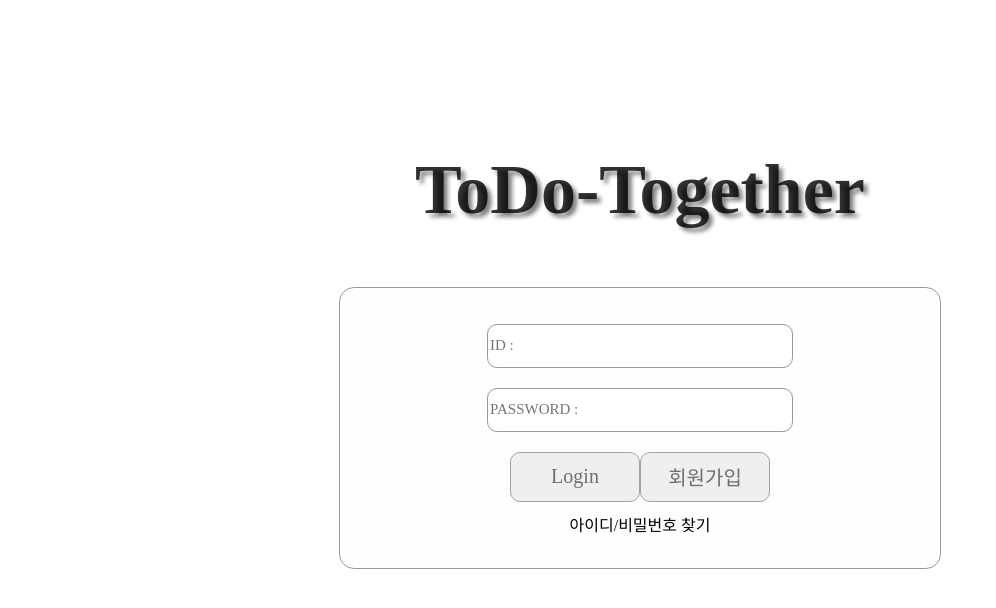
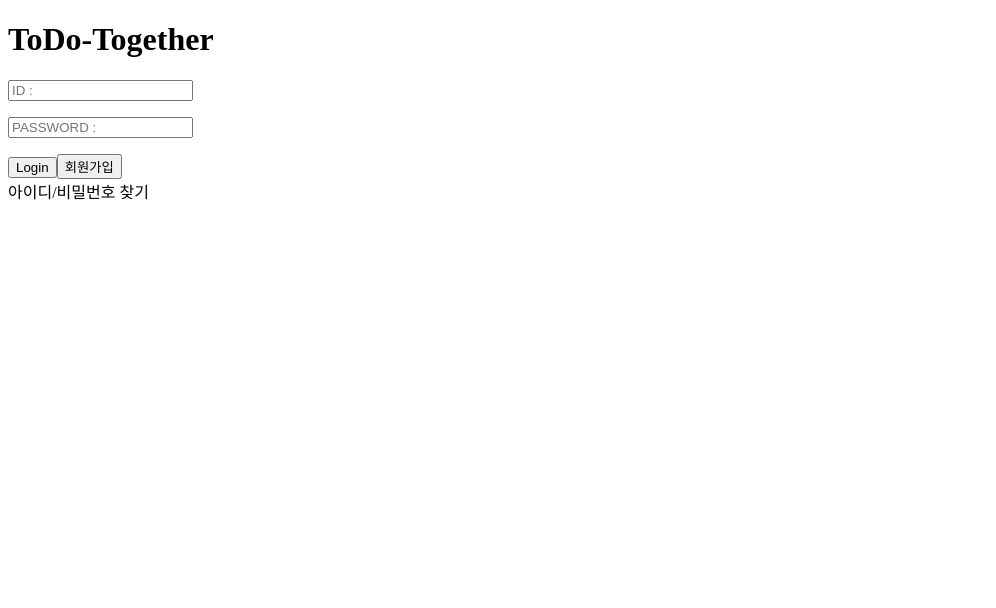
Before and after one commit to nuyh99/WAP_Todo, a React (Create React App) app: page / in a window 1280 px wide. Shown: the top 608 px of the page, without its empty margins (0-996 px from the left). Built offline with nearby package versions, Linux system fonts and the light colour scheme.

Commit message:
05.10 Date GUI

```diff
--- a/package.json
+++ b/package.json
@@ -6,11 +6,13 @@
     "@emotion/react": "^11.9.0",
     "@emotion/styled": "^11.8.1",
     "@mui/icons-material": "^5.6.2",
-    "@mui/material": "^5.6.3",
+    "@mui/material": "^5.6.4",
+    "@mui/x-date-pickers": "^5.0.0-alpha.2",
     "@testing-library/jest-dom": "^5.16.4",
     "@testing-library/react": "^13.1.1",
     "@testing-library/user-event": "^13.5.0",
     "axios": "^0.27.2",
+    "date-fns": "^2.28.0",
     "install": "^0.13.0",
     "react": "^18.1.0",
     "react-beautiful-dnd": "^13.1.0",
--- a/src/Register/Login.css
+++ /dev/null
@@ -1,72 +0,0 @@
-body {
-  margin: 10px;
-  padding: 0 10px 10px 10px;
-  text-align: center;
-  background-color: white;
-}
-
-a:link {
-  color: rgb(81, 80, 80);
-  text-decoration: none;
-}
-a:visited {
-  color: rgb(81, 80, 80);
-}
-a:hover {
-  color: black;
-}
-
-h1 {
-  font-size: 70px;
-  margin-top: 150px;
-  padding: 0 0 10px 0;
-  color: rgba(0, 0, 0, 0.805);
-  font-family: "Bitter", serif;
-  text-shadow: 4px 4px 4px gray;
-  /* text-decoration: underline solid rgba(0, 0, 0, 0.805); */
-}
-
-#login {
-  display: inline-block;
-  text-align: center;
-  width: 600px;
-  height: 250px;
-  background-color: rgba(255, 254, 254, 0.805);
-  padding: 20px 0 10px 0;
-  position: relative;
-  border-radius: 15px;
-  border: 1px solid rgb(152, 152, 152);
-  font-family: "Bitter", serif;
-}
-
-p {
-  margin-bottom: 20px;
-}
-
-input {
-  border: none;
-  font-size: 15px;
-  width: 300px;
-  height: 40px;
-  border-radius: 10px;
-  font-family: "Bitter", serif;
-  border: 1px solid rgb(152, 152, 152);
-}
-
-.btn {
-  margin-bottom: 10px;
-  cursor: pointer;
-  width: 130px;
-  height: 50px;
-  font-size: 20px;
-  vertical-align: bottom;
-  border-radius: 10px;
-  transition: 0.3s;
-  font-family: "Bitter", serif;
-  border: 1px solid #a3a1a1;
-  color: #6e6e6e;
-}
-.btn:hover {
-  background-color: #a3a1a1;
-  color: #e3dede;
-}
--- a/src/Register/Login.js
+++ b/src/Register/Login.js
@@ -1,4 +1,3 @@
-import "./Login.css";
 import { useEffect, useState } from "react";
 import axios from "axios";
 
--- a/src/RoomDetail/RoomDetail.js
+++ b/src/RoomDetail/RoomDetail.js
@@ -2,6 +2,7 @@ import { useContext, useEffect, useState } from "react";
 import { DragDropContext, Droppable, Draggable } from "react-beautiful-dnd";
 import uuid from "react-uuid";
 import AddTaskIcon from "@mui/icons-material/AddTask";
+import * as React from "react";
 import {
   Button,
   Dialog,
@@ -15,7 +16,9 @@ import CancelIcon from "@mui/icons-material/Cancel";
 import DeleteForeverIcon from "@mui/icons-material/DeleteForever";
 import RoomSetting from "./RoomSetting";
 import ToDoDetail from "./ToDoDetail";
-
+import { AdapterDateFns } from '@mui/x-date-pickers/AdapterDateFns';
+import { LocalizationProvider } from '@mui/x-date-pickers/LocalizationProvider';
+import { DesktopDatePicker } from '@mui/x-date-pickers/DesktopDatePicker';
 function RoomDetail() {
   // 백엔드에 저장된 ToDo라 가정
   const [itemsFromBackend, setItemFromBackend] = useState([
@@ -240,14 +243,23 @@ function RoomDetail() {
   // 일정 추가하기 및 취소 버튼
   const onClickAddOpen = (e) => {
     setIsClick((prev) => !prev);
-    setToDoAdd({ title: "", content: "", date: "" });
+    setToDoAdd({ title: "", content: "", date: new Date().toLocaleDateString() });
+    console.log(toDoAdd.date)
   };
 
   // 일정 추가 Input
   const toDoInputFunc = (e) => {
+    console.log(e.target)
     const { name, value } = e.target;
     setToDoAdd({ ...toDoAdd, [name]: value });
   };
+  const setDate = (newDate) => {
+    const setNewDate = newDate.toLocaleDateString();
+    console.log(setNewDate)
+    setToDoAdd({...toDoAdd, date : setNewDate})
+
+  }
+
 
   // toDo 등록 버튼
   const toDoAddFunc = (e) => {
@@ -322,6 +334,10 @@ function RoomDetail() {
       fixToDo,
     ]);
   };
+
+
+  // 05.09 Add Date
+
 
   return (
     <>
@@ -529,16 +545,16 @@ function RoomDetail() {
                 value={toDoAdd.content}
                 required
               />
-              <TextField
-                margin="dense"
-                name="date"
-                type="date"
-                fullWidth
-                variant="standard"
-                onChange={toDoInputFunc}
-                value={toDoAdd.date}
-                required
-              />
+              <LocalizationProvider dateAdapter={AdapterDateFns}>
+              <DesktopDatePicker
+          label="Date desktop"
+          inputFormat="MM/dd/yyyy"
+          value={toDoAdd.date}
+          onChange={setDate}
+          renderInput={(params) => <TextField {...params} />}
+        />
+	</LocalizationProvider>
+
               <Button
                 type="submit"
                 endIcon={<PublishIcon />}
--- a/src/RoomDetail/ToDoDetail.js
+++ b/src/RoomDetail/ToDoDetail.js
@@ -43,9 +43,9 @@ const ToDoDetail = (prop) => {
         ""
       ) : (
         <div>
-          <Dialog open={open} onClose={handleClose}>
+          <Dialog open={open} onClose={handleClose} fullWidth>
             <form onSubmit={onSubmitFunc}>
-              <DialogTitle>{writeTodo.title}</DialogTitle>
+              <DialogTitle>{prop.writeTodo.title}</DialogTitle>
               <DialogContent>
                 <TextField
                   autoFocus
@@ -70,6 +70,8 @@ const ToDoDetail = (prop) => {
                   variant="standard"
                   value={writeTodo.content}
                   onChange={onChangeFunc}
+                  multiline
+                  rows={4}
                   required
                 />
               </DialogContent>
@@ -82,6 +84,7 @@ const ToDoDetail = (prop) => {
                 >
                   바꾸기
                 </Button>
+
                 <Button
                   onClick={handleClose}
                   variant="outlined"
```
Also changed, not shown: 2 other files (tests, documents, lock files or other folders).
